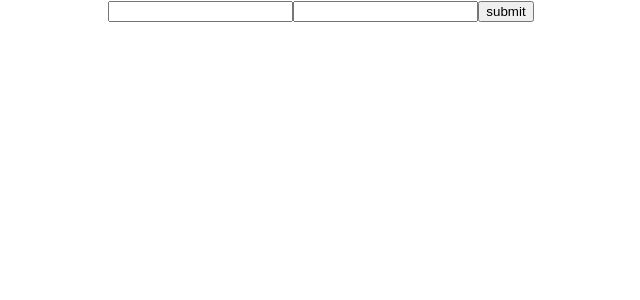
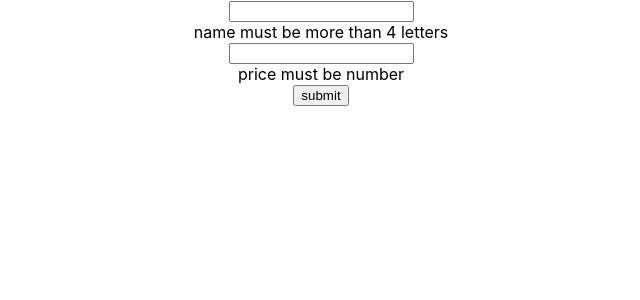
Before and after one commit to mohammadSorooshfar/CW-HOC, a React (Create React App) app: page / in a window 1280 px wide. Shown: the top 300 px of the page, without its empty margins (319-959 px from the left). Built offline with nearby package versions, Linux system fonts and the light colour scheme.

Commit message:
add withValidation

```diff
--- /dev/null
+++ b/src/HOC/withValidation.js
@@ -0,0 +1,13 @@
+const withValidation = (CustomComponent, conditions) => {
+  return (props) => {
+    const validation = (key, value) => {
+      const validationCondition = conditions[key];
+
+      return validationCondition(value ?? "");
+    };
+
+    return <CustomComponent {...{ validation, ...props }} />;
+  };
+};
+
+export default withValidation;
--- a/src/components/product/InsertProductForm.jsx
+++ b/src/components/product/InsertProductForm.jsx
@@ -1,14 +1,33 @@
 import React from 'react'
 import { withInsertProduct } from '../../HOC/withProduct';
+import withValidation from '../../HOC/withValidation';
 
-const InsertProductForm = ({ insertProduct, changeProductName, changeProductPrice, product }) => {
+const conditions = {
+    name: (value) => (value.length > 4),
+    price: (value) => (/^\d+$/.test(value))
+}
+
+const InsertProductForm = ({ insertProduct, changeProductName, changeProductPrice, product, validation }) => {
+    const handleSumbit = (e) => {
+        e.preventDefault();
+        if (validation("name", product.name) && validation("price", product.price)) {
+            insertProduct();
+        }
+    }
+
     return (
-        <form onSubmit={(e) => { e.preventDefault(); insertProduct() }}>
-            <input type="text" onChange={(e) => changeProductName(e.target.value)} value={product.name} />
-            <input type="text" onChange={(e) => changeProductPrice(e.target.value)} value={product.price} />
+        <form onSubmit={handleSumbit}>
+            <div>
+                <input type="text" onChange={(e) => changeProductName(e.target.value)} value={product.name} />
+                <div>{!validation("name", product.name) && 'name must be more than 4 letters'}</div>
+            </div>
+            <div>
+                <input type="text" onChange={(e) => changeProductPrice(e.target.value)} value={product.price} />
+                <div>{!validation("price", product.price) && 'price must be number'}</div>
+            </div>
             <button type='submit'>submit</button>
         </form>
     )
 }
 
-export default withInsertProduct(InsertProductForm);
+export default withInsertProduct(withValidation(InsertProductForm, conditions));
```
